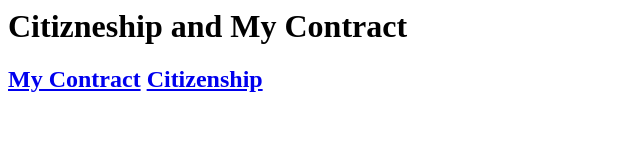
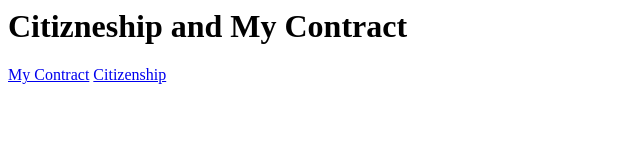
Before and after one commit to LSRHS18314/Site, a plain HTML site: page index.html in a window 1280 px wide. Shown: the whole page, without its empty margins (0-640 px from the left). Drawn offline with Linux system fonts and the light colour scheme.

Commit message:
deleted files

```diff
--- a/index.html
+++ b/index.html
@@ -1,9 +1,9 @@
 <html>
+<body>
+<h1>Citizneship and My Contract</h1>
+</body>
 <head>
-<h1>Citizneship and My Contract</h1>
+<a href="contract.html">My Contract</a>
+<a href="citizenship.html">Citizenship</a>
 </head>
-<h2>
-<a href="contract.html">My Contract</a>
-<a href="citizenship.html">Citizenship<a/>
-</h2>
 </html>
```
Also changed, not shown: first.html (deleted, +0 -11 lines), cat.jpeg (deleted), 2 other files.
